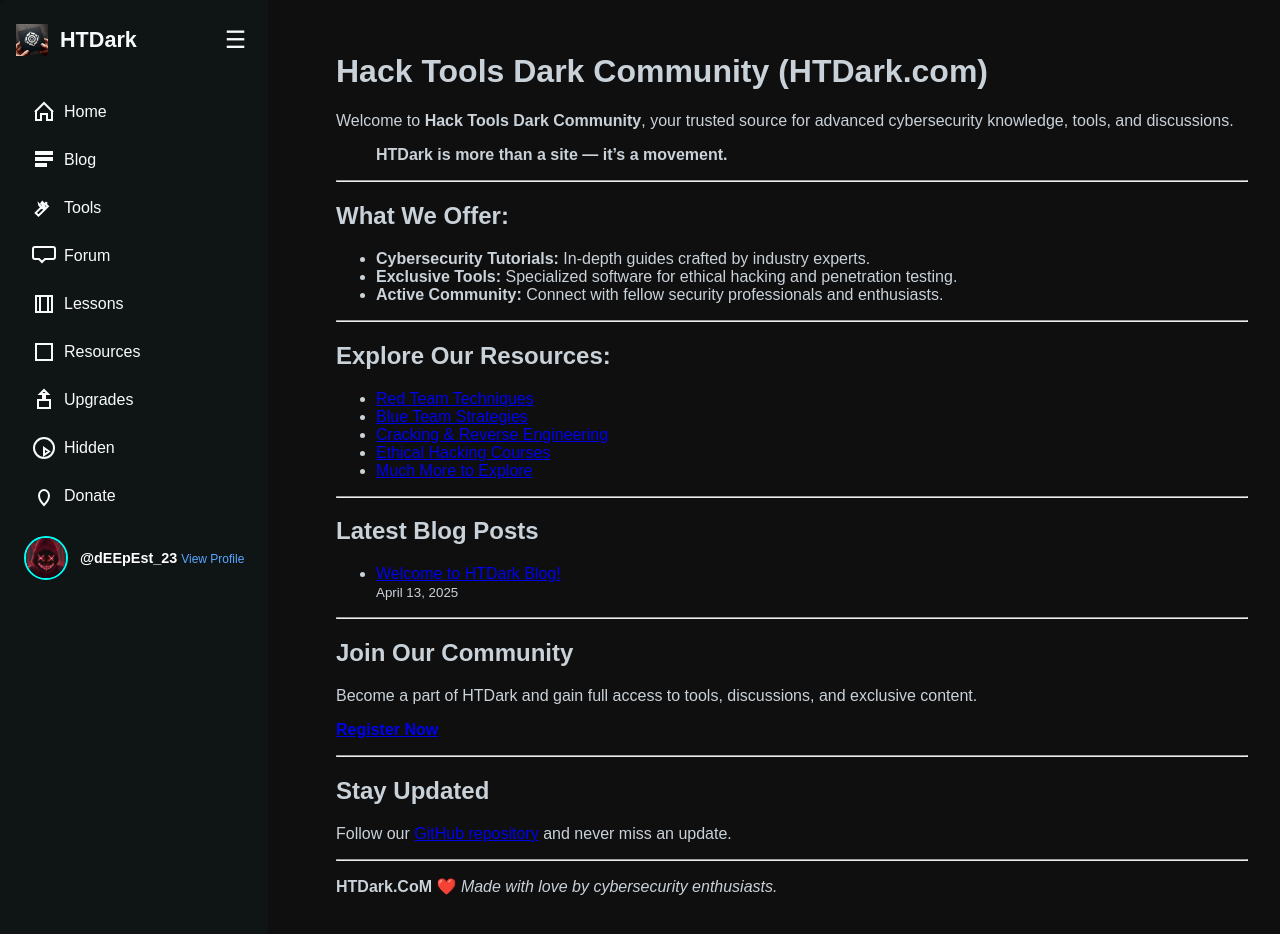
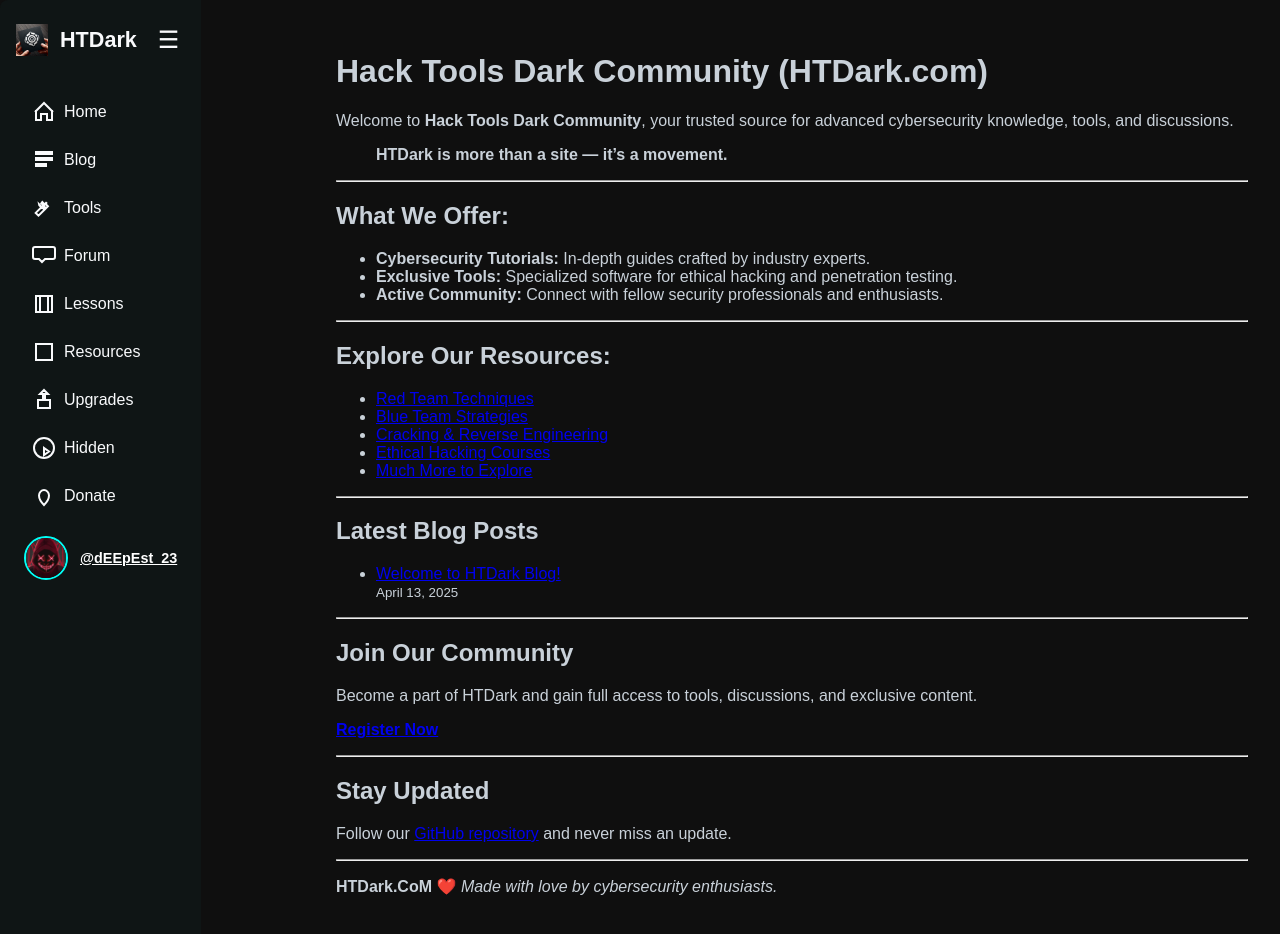
Before and after one commit to LvL23HT/HTDark, a Jekyll site: the page built from index.md, in a window 1280 px wide and 944 px high. Shown: the top 934 px of the window. Built offline with Jekyll 4.4.1, drawn with Linux system fonts in a browser that asks for light colours.

Commit message:
Update default.html

```diff
--- a/_layouts/default.html
+++ b/_layouts/default.html
@@ -210,10 +210,10 @@
   <div class="avatar_wrapper">
     <img class="avatar" src="{{ site.baseurl }}/assets/img/avatar.jpg" alt="User Avatar">
   </div>
-  <div class="avatar_name">
-    <span class="user-name">@dEEpEst_23</span>
-    <a href="https://htdark.com/index.php?members/deepest.1/" class="email">View Profile</a>
-  </div>
+   <div class="avatar_name">
+     <a href="https://htdark.com/index.php?members/deepest.1/" class="user-name">@dEEpEst_23</a>
+   </div>
+
 </div>
 <div class="separator separator--top"></div>
     </nav>
```
